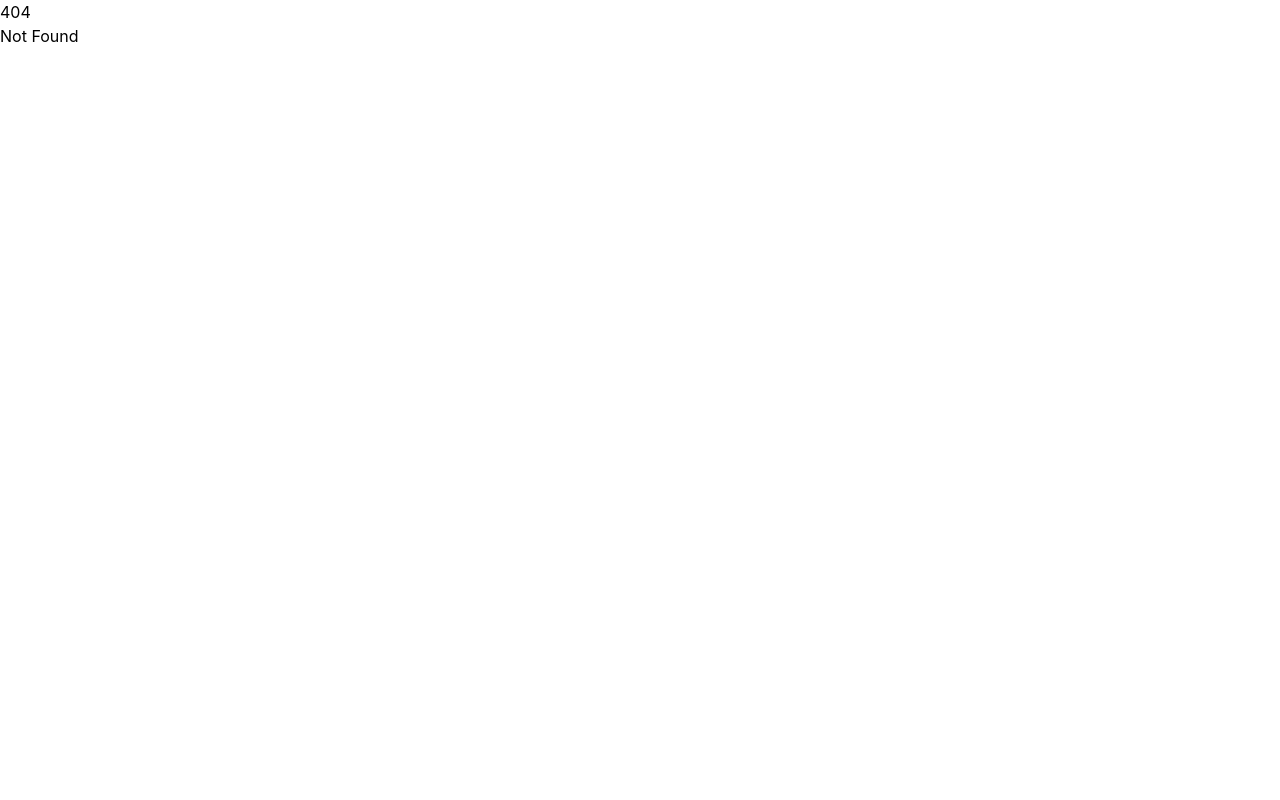
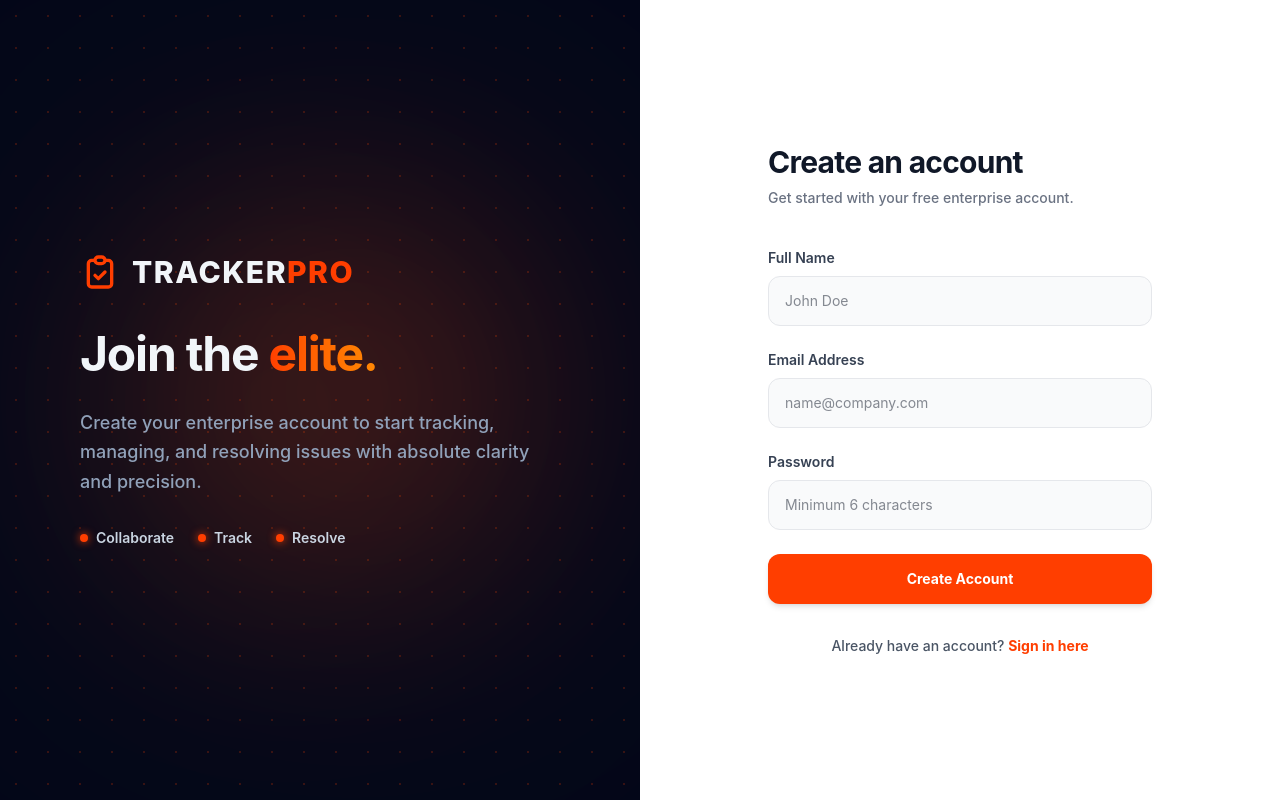
Before and after one commit to ashenlakmal/Issue-Tracking-System, a SvelteKit app: page /register in a window 1280 px wide. Before the commit this address had no page. Built offline with nearby package versions, Linux system fonts and the light colour scheme.

Commit message:
Create Register logic basuc

```diff
--- /dev/null
+++ b/src/routes/register/+page.server.ts
@@ -0,0 +1,48 @@
+import { fail } from '@sveltejs/kit';
+import type { Actions } from './$types';
+import { prisma } from '$lib/prisma';
+import bcrypt from 'bcryptjs';
+
+export const actions = {
+    default: async ({ request }) => {
+        const formData = await request.formData();
+        const name = formData.get('name')?.toString();
+        const email = formData.get('email')?.toString();
+        const password = formData.get('password')?.toString();
+
+        if (!name || !email || !password) {
+            return fail(400, { error: 'All fields are required.' });
+        }
+
+        if (password.length < 6) {
+            return fail(400, { error: 'Password must be at least 6 characters long.' });
+        }
+
+        try {
+            const existingUser = await prisma.user.findUnique({
+                where: { email }
+            });
+
+            if (existingUser) {
+                return fail(400, { error: 'An account with this email already exists.' });
+            }
+
+            const hashedPassword = await bcrypt.hash(password, 10);
+
+            await prisma.user.create({
+                data: {
+                    name,
+                    email,
+                    password: hashedPassword,
+                    role: 'USER'
+                }
+            });
+
+            return { success: true, message: 'Account created successfully! Redirecting...' };
+
+        } catch (error) {
+            console.error('Registration error:', error);
+            return fail(500, { error: 'Failed to create account. Please try again.' });
+        }
+    }
+} satisfies Actions;
--- /dev/null
+++ b/src/routes/register/+page.svelte
@@ -0,0 +1,104 @@
+<script lang="ts">
+    import { enhance } from '$app/forms';
+    import { toast } from 'svelte-sonner';
+
+    let name = $state('');
+    let email = $state('');
+    let password = $state('');
+    let isLoading = $state(false);
+</script>
+
+<div class="flex min-h-screen bg-white font-sans">
+
+    <div class="relative hidden items-center justify-center overflow-hidden bg-slate-950 lg:flex lg:w-1/2">
+        <div class="absolute inset-0 opacity-20" style="background-image: radial-gradient(#ff3e00 1px, transparent 1px); background-size: 32px 32px;"></div>
+
+        <div class="absolute top-1/4 left-1/4 h-96 w-96 animate-pulse rounded-full bg-[#ff3e00] opacity-20 mix-blend-screen blur-[128px] filter"></div>
+        <div class="absolute right-1/4 bottom-1/4 h-96 w-96 rounded-full bg-orange-500 opacity-10 mix-blend-screen blur-[128px] filter"></div>
+
+        <div class="relative z-10 max-w-xl p-12 text-white">
+            <div class="mb-8 flex items-center space-x-3">
+                <svg style="width: 2.5rem; height: 2.5rem;" class="text-[#ff3e00]" fill="none" stroke="currentColor" viewBox="0 0 24 24" xmlns="http://www.w3.org/2000/svg">
+                    <path stroke-linecap="round" stroke-linejoin="round" stroke-width="2" d="M9 5H7a2 2 0 00-2 2v12a2 2 0 002 2h10a2 2 0 002-2V7a2 2 0 00-2-2h-2M9 5a2 2 0 002 2h2a2 2 0 002-2M9 5a2 2 0 012-2h2a2 2 0 012 2m-6 9l2 2 4-4"></path>
+                </svg>
+                <h1 class="text-3xl font-extrabold tracking-wider text-slate-100 uppercase">
+                    Tracker<span class="text-[#ff3e00]">Pro</span>
+                </h1>
+            </div>
+
+            <h2 class="mb-6 text-5xl leading-tight font-bold tracking-tight text-slate-100">
+                Join the <span class="bg-gradient-to-r from-[#ff3e00] to-orange-400 bg-clip-text text-transparent">elite.</span>
+            </h2>
+            <p class="mb-8 text-lg leading-relaxed font-medium text-slate-400">
+                Create your enterprise account to start tracking, managing, and resolving issues with absolute clarity and precision.
+            </p>
+
+            <div class="flex space-x-6 text-sm font-semibold text-slate-300">
+                <div class="flex items-center">
+                    <span class="mr-2 h-2 w-2 rounded-full bg-[#ff3e00] shadow-[0_0_8px_#ff3e00]"></span> Collaborate
+                </div>
+                <div class="flex items-center">
+                    <span class="mr-2 h-2 w-2 rounded-full bg-[#ff3e00] shadow-[0_0_8px_#ff3e00]"></span> Track
+                </div>
+                <div class="flex items-center">
+                    <span class="mr-2 h-2 w-2 rounded-full bg-[#ff3e00] shadow-[0_0_8px_#ff3e00]"></span> Resolve
+                </div>
+            </div>
+        </div>
+    </div>
+
+    <div class="relative flex w-full flex-col justify-center bg-white px-8 sm:px-16 lg:w-1/2 lg:px-24 xl:px-32">
+        <div class="mx-auto w-full max-w-md lg:mx-0">
+            <h3 class="mb-2 text-3xl font-bold tracking-tight text-gray-900">Create an account</h3>
+            <p class="mb-10 text-sm font-medium text-gray-500">Get started with your free enterprise account.</p>
+
+            <form
+                method="POST"
+                class="space-y-6"
+                use:enhance={() => {
+                    isLoading = true;
+                    return async ({ result, update }) => {
+                        isLoading = false;
+                        if (result.type === 'success') {
+                            toast.success((result.data as any)?.message || 'Registration Successful!');
+                            setTimeout(() => {
+                                window.location.href = '/login';
+                            }, 1500);
+                        } else if (result.type === 'failure') {
+                            toast.error((result.data as any)?.error || 'Registration failed.');
+                        }
+                        update();
+                    };
+                }}
+            >
+                <div>
+                    <label for="name" class="mb-2 block text-sm font-semibold text-gray-700">Full Name</label>
+                    <input id="name" name="name" type="text" bind:value={name} class="block w-full rounded-xl border border-gray-200 bg-gray-50 py-3.5 px-4 text-gray-900 transition-all duration-200 focus:border-transparent focus:bg-white focus:ring-2 focus:ring-[#ff3e00] focus:outline-none sm:text-sm" placeholder="John Doe" required />
+                </div>
+
+                <div>
+                    <label for="email" class="mb-2 block text-sm font-semibold text-gray-700">Email Address</label>
+                    <input id="email" name="email" type="email" bind:value={email} class="block w-full rounded-xl border border-gray-200 bg-gray-50 py-3.5 px-4 text-gray-900 transition-all duration-200 focus:border-transparent focus:bg-white focus:ring-2 focus:ring-[#ff3e00] focus:outline-none sm:text-sm" placeholder="name@company.com" required />
+                </div>
+
+                <div>
+                    <label for="password" class="mb-2 block text-sm font-semibold text-gray-700">Password</label>
+                    <input id="password" name="password" type="password" bind:value={password} class="block w-full rounded-xl border border-gray-200 bg-gray-50 py-3.5 px-4 text-gray-900 transition-all duration-200 focus:border-transparent focus:bg-white focus:ring-2 focus:ring-[#ff3e00] focus:outline-none sm:text-sm" placeholder="Minimum 6 characters" minlength="6" required />
+                </div>
+
+                <button type="submit" disabled={isLoading} class="flex w-full transform justify-center rounded-xl border border-transparent bg-[#ff3e00] px-4 py-3.5 text-sm font-bold text-white shadow-md transition-all duration-200 hover:-translate-y-0.5 hover:bg-[#eb3900] focus:ring-2 focus:ring-[#ff3e00] focus:ring-offset-2 focus:outline-none disabled:opacity-70 disabled:cursor-not-allowed">
+                    {#if isLoading}
+                        Creating Account...
+                    {:else}
+                        Create Account
+                    {/if}
+                </button>
+            </form>
+
+            <p class="mt-8 text-center text-sm font-medium text-gray-600">
+                Already have an account?
+                <a href="/login" class="font-bold text-[#ff3e00] transition duration-150 hover:text-[#cc3100]">Sign in here</a>
+            </p>
+        </div>
+    </div>
+</div>
```
